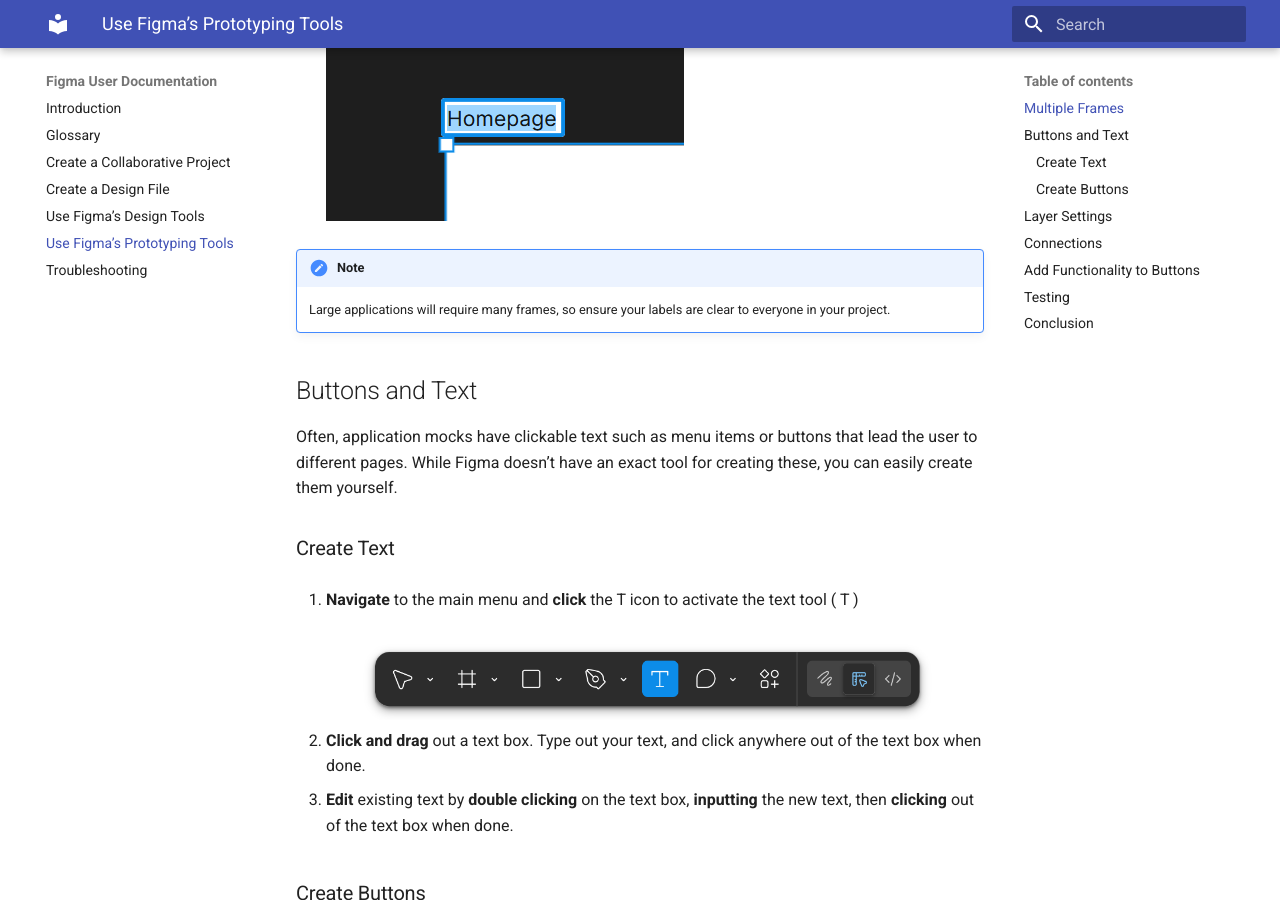
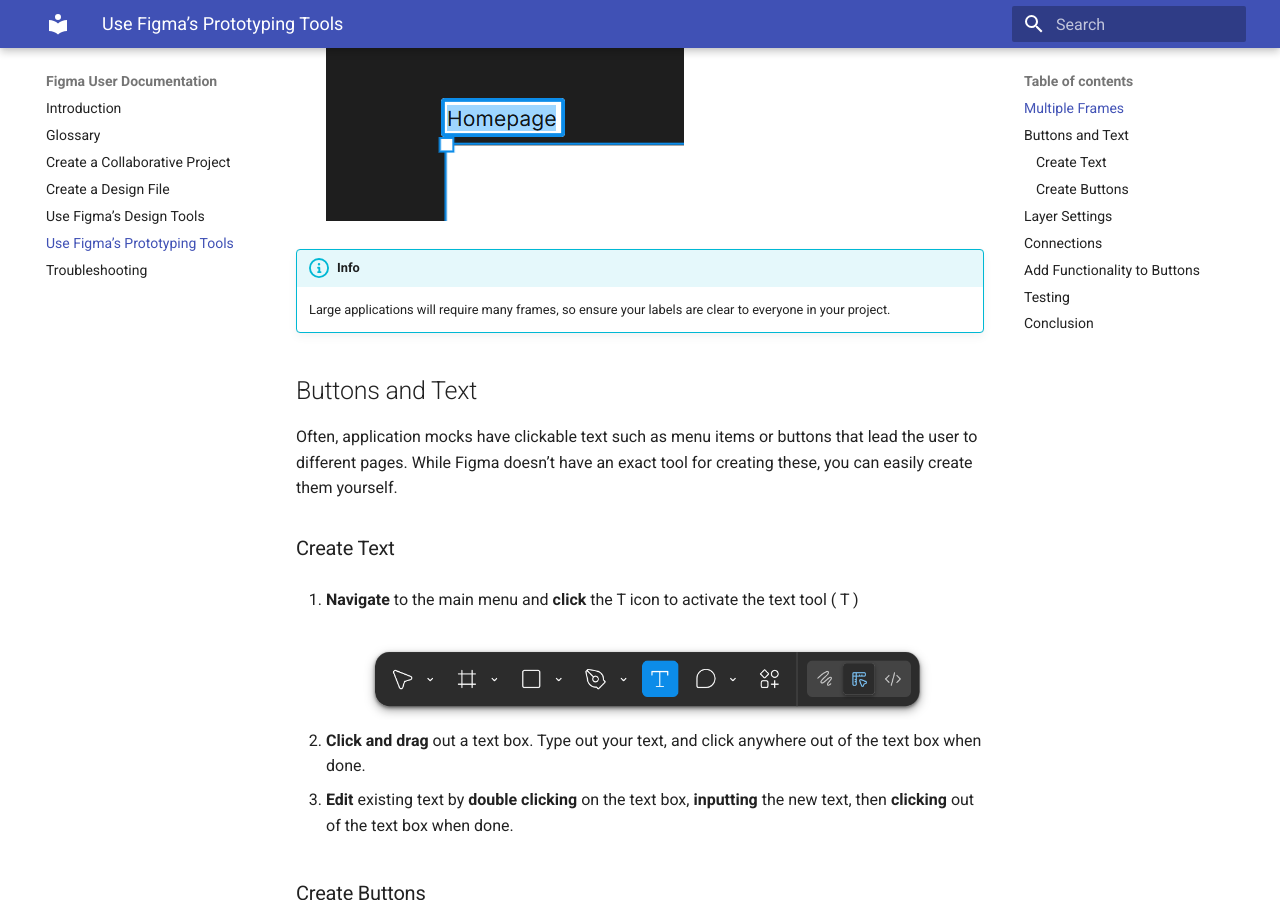
Before and after one commit to avkuda48/figmaUserDocs_avaAnna, an MkDocs documentation site: the page built from docs/task4.md, in a window 1280 px wide and 900 px high, scrolled down 476 px. Built offline with MkDocs 1.6.1 and Material for MkDocs 9.7.7, drawn with Linux system fonts in a browser that asks for light colours; some of the changed text lies outside the part shown.

Commit message:
fixed admonition notes

```diff
--- a/docs/task4.md
+++ b/docs/task4.md
@@ -12,7 +12,7 @@
 
     ![Input field for frame name above frame](imgs/task4-1-labelFrame.png "Frame Name")
 
-!!! note
+!!! info
 
     Large applications will require many frames, so ensure your labels are clear to everyone in your project.
 
@@ -56,7 +56,7 @@
 
 2. **Click and hold** on the element you want to change the order of, then simply drag it higher or lower to change which layer it appears on.
 
-!!! note
+!!! info
 
     This panel can quickly get overwhelming, so always name layers by double clicking on their existing name, typing a new one, and pressing enter.
 
@@ -92,7 +92,7 @@
 
     Grouped layers are much easier to keep track of than a loose compound element, especially when prototyping.
 
-    !!! note
+    !!! info
 
          Grouping elements is a great way to keep your layers panel a little tidier.
 
@@ -100,7 +100,7 @@
 
     ![Arrow stemming from the button element and pointing to a separate frame](imgs/task4-9-button.png "Connection Arrow")
 
-!!! note
+!!! info
 
     You can access more complicated prototype settings by clicking on a connection arrow. This will open the interactions panel, which allows you to change all sorts of settings like different trigger events, actions, and animations.
 
@@ -126,7 +126,7 @@
 
 4. **Click** on any of your interactive elements to see how they work.
 
-!!! note
+!!! info
 
     If you forget which buttons are clickable, just **click** anywhere on the screen and the elements with connections will be highlighted in blue.
 
```
Also changed, not shown: docs/task3.md (+2 -2 lines).
